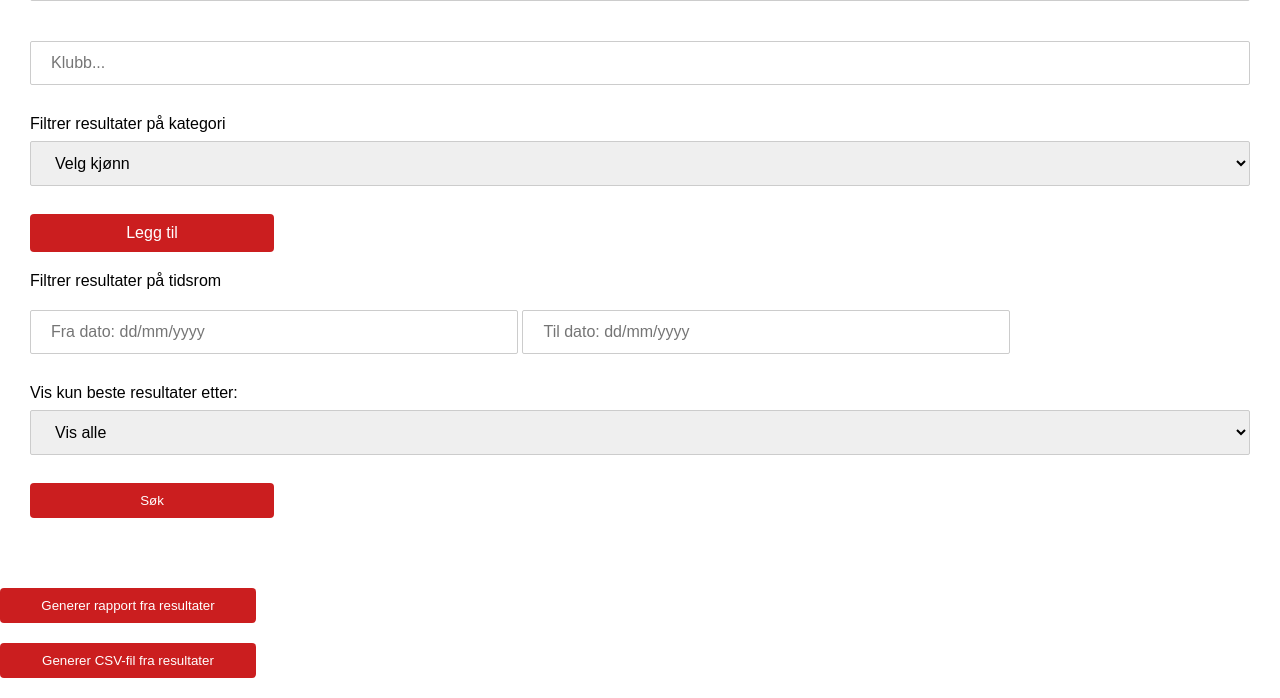
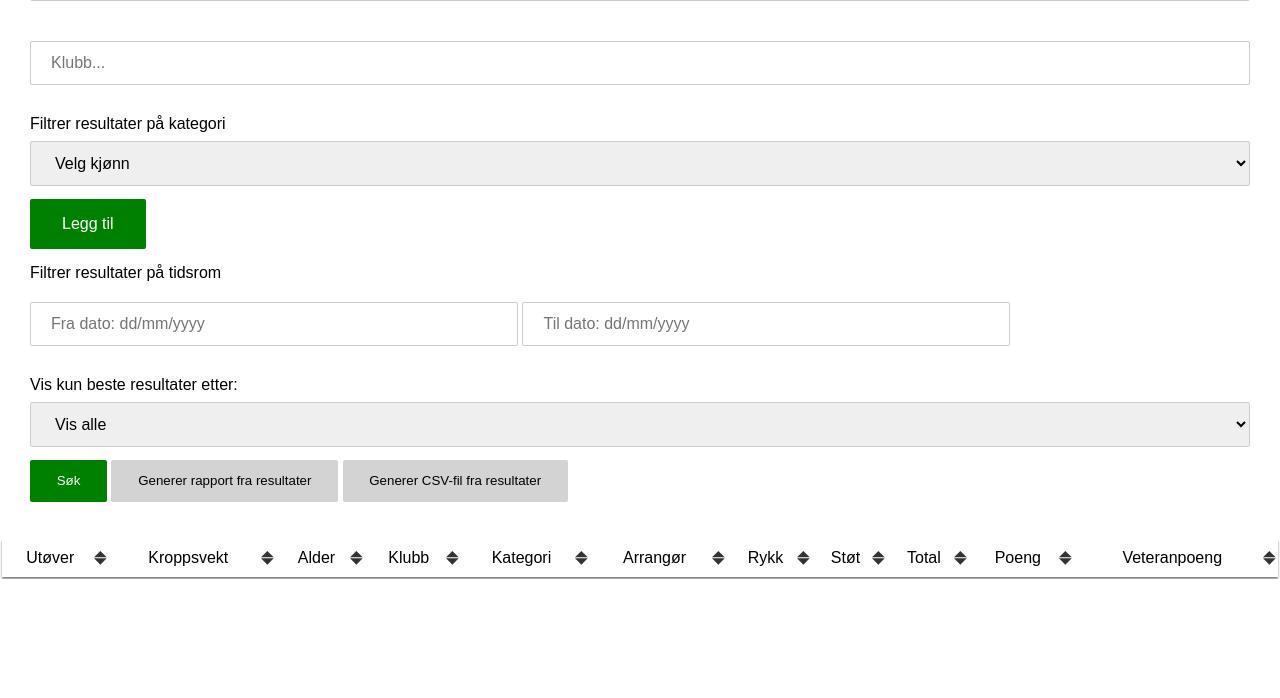
Before and after one commit to jorgenhenrichsen/TDT4290, a Django app: page /search/ in a window 1280 px wide. Shown: the part 228-926 px from the top of the page. After the commit the page ends 807 px from the top, so only its background shows below. Run offline with Django 3.2, Linux system fonts and the light colour scheme; data that the repository does not hold is empty; some libraries are stand-ins or nearby versions.

Commit message:
Fixed button styling search page

```diff
--- a/athlitikos/public/static/css/search.css
+++ b/athlitikos/public/static/css/search.css
@@ -29,23 +29,6 @@
 
 .search-selector {
     width: 150px;
-}
-
-.search-button {
-    background-color: #cb1e1f;
-    border: none;
-    display: block;
-    width: 20%;
-    padding: 10px;
-    margin-top: 20px;
-    margin-bottom: 20px;
-    border-radius: 4px;
-    -webkit-text-fill-color: white;
-    -moz-text-decoration-color: white;
-}
-
-.search-button:hover {
-    background-color: #D95C5D;
 }
 
 .centered-horizontal {
--- a/athlitikos/public/templates/public/search.html
+++ b/athlitikos/public/templates/public/search.html
@@ -46,7 +46,7 @@
                     <select class="cat-selector" id="weight-class-selector" onchange="didSelectWeightClass(this)">
                         <option value="" disabled selected>Velg vektklasse</option>
                     </select>
-                    <button class="search-button" id="add-category-button" onclick="addCurrentCategoryFilter()">Legg til</button>
+                    <button class="ok-button" id="add-category-button" onclick="addCurrentCategoryFilter()">Legg til</button>
                     <div id="categories-container"></div>
                 </div>
 
@@ -70,15 +70,14 @@
 
             </div>
 
-        <button class="search-button" onclick="submitForm()">Søk</button>
+        <button class="ok-button" onclick="submitForm()">Søk</button>
+        <button class="button" id="generate-report-button" onclick="generateReport()">Generer rapport fra resultater</button>
+        <button class="button" id="generate-csv-button" onclick="generateCsv()">Generer CSV-fil fra resultater</button>
 
     </section>
 
 
     <section class="search-results-section">
-
-        <button class="search-button" id="generate-report-button" onclick="generateReport()">Generer rapport fra resultater</button>
-        <button class="search-button" id="generate-csv-button" onclick="generateCsv()">Generer CSV-fil fra resultater</button>
 
         <table class="tablesorter" id="result-table">
 
```
